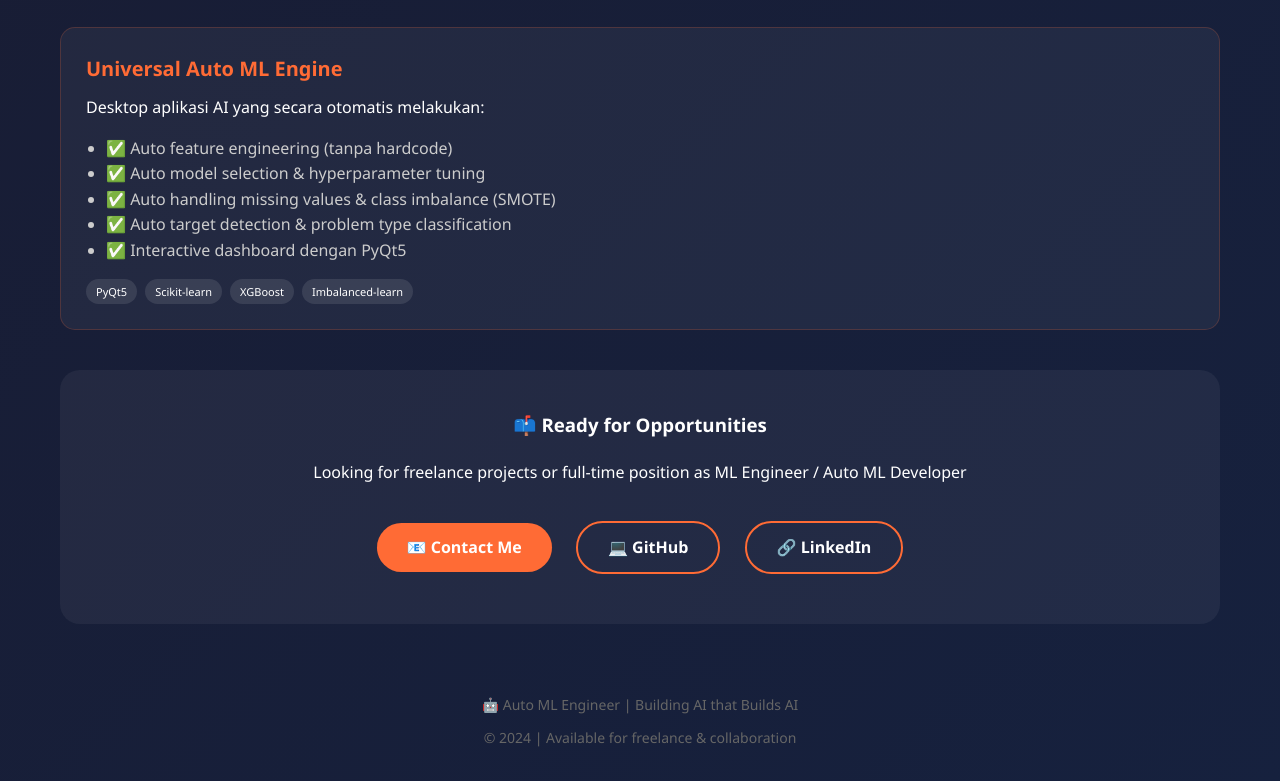
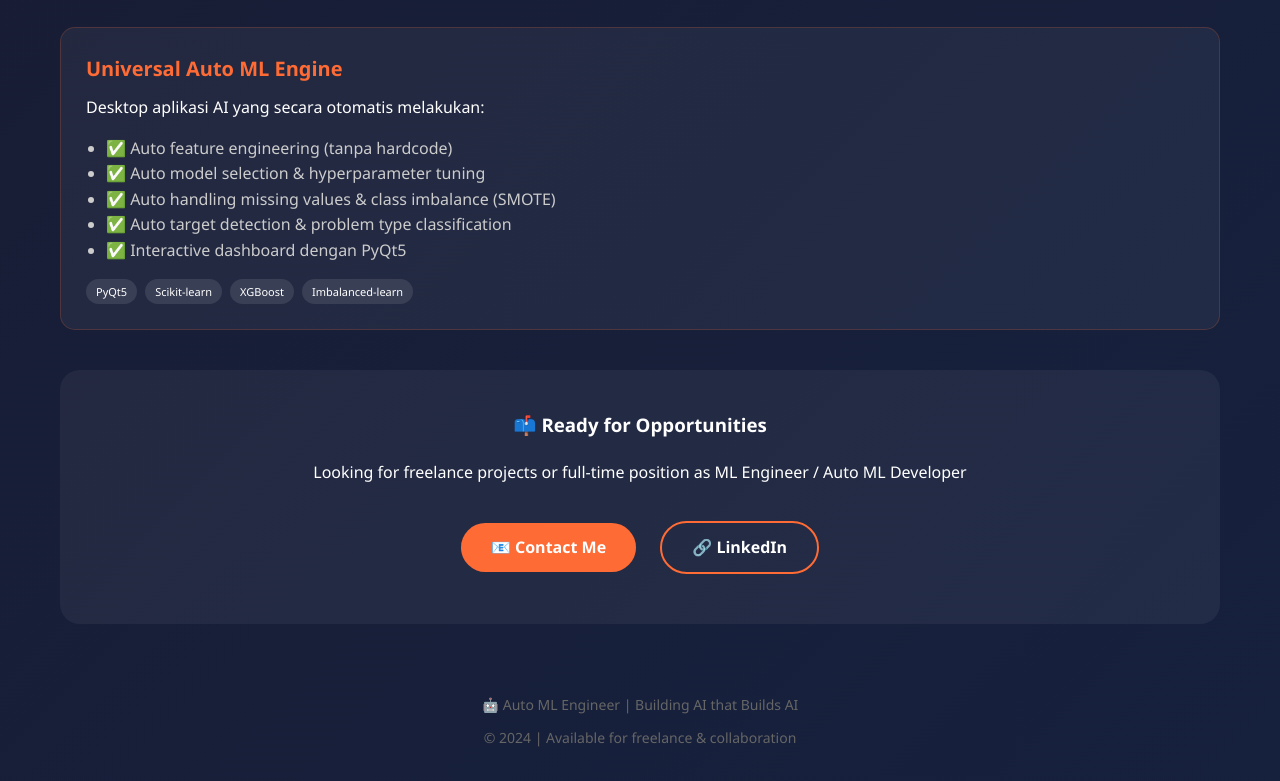
Before and after one commit to kipli1602/PORTOFOLIO, a plain HTML site: page index.html in a window 1280 px wide. Shown: the part 1734-2515 px from the top of the page. Drawn offline with Linux system fonts and the light colour scheme.

Commit message:
update new

```diff
--- a/index.html
+++ b/index.html
@@ -374,7 +374,6 @@
     <h3 style="margin-bottom: 20px;">📫 Ready for Opportunities</h3>
     <p style="margin-bottom: 25px;">Looking for freelance projects or full-time position as ML Engineer / Auto ML Developer</p>
     <a href="mailto:cpt.zero04@gmail.com?subject=Freelance%20Project%20Inquiry&body=Hi%20Rafliansyah%2C%0A%0AI%20saw%20your%20portfolio%20and%20I'm%20interested%20in%20working%20with%20you.%0A%0ABest%20regards" class="btn" target="_blank">📧 Contact Me</a>
-    <a href="https://github.com/kipli1602" class="btn btn-outline" target="_blank">💻 GitHub</a>
     <a href="https://www.linkedin.com/in/rafliansyah-surya-diningrat-79a769319" class="btn btn-outline" target="_blank">🔗 LinkedIn</a>
 </div>
 
```
